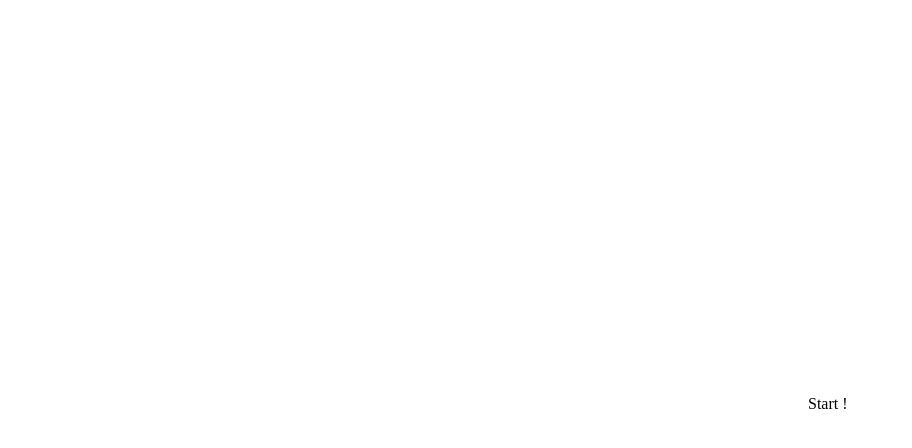
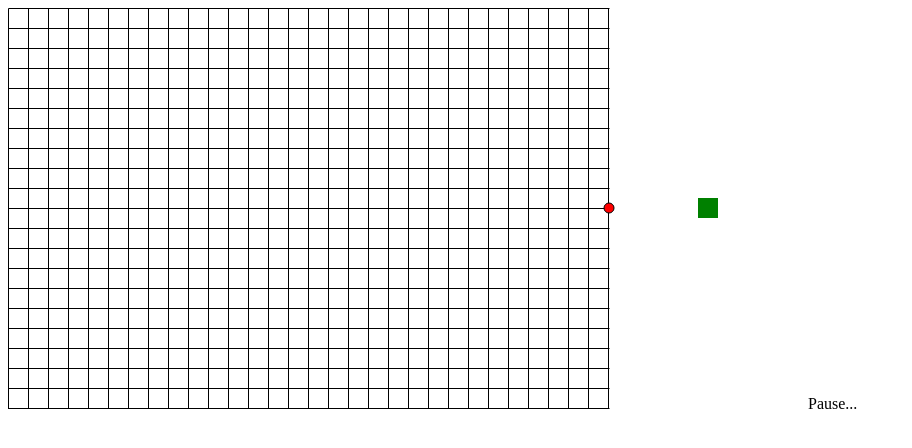
Before and after one commit to SimonGilquin/GamingCanvas, a plain HTML site: page index.html in a window 1280 px wide. Shown: the whole page, without its empty margins (0-912 px from the left). Drawn offline with Linux system fonts and the light colour scheme.

Commit message:
Added new turret button

```diff
--- a/index.html
+++ b/index.html
@@ -2,6 +2,17 @@
 <html>
 <head>
     <title></title>
+    <style type="text/css">
+        a{
+            -webkit-touch-callout: none;
+            -webkit-user-select: none;
+            -khtml-user-select: none;
+            -moz-user-select: none;
+            -ms-user-select: none;
+            user-select: none;
+            cursor: default;
+        }
+    </style>
 </head>
 <body>
 <script src="src/game.js"></script>
--- a/src/game.js
+++ b/src/game.js
@@ -1,6 +1,8 @@
 // Generated by CoffeeScript 1.6.2
 (function() {
-  var draw, drawGrid, drawUI, drawUnit, game, init, moveUnit, update;
+  var autostart, canvas, context, draw, drawGrid, drawUI, drawUnit, game, init, mainButton, moveUnit, update;
+
+  autostart = true;
 
   drawGrid = function() {
     var x, y, _i, _j, _ref, _ref1, _ref2, _ref3;
@@ -18,7 +20,14 @@
     return game.context.closePath();
   };
 
-  drawUI = function() {};
+  drawUI = function() {
+    var context;
+
+    context = game.context;
+    context.rect(690, 190, 20, 20);
+    context.fillStyle = 'green';
+    return context.fill();
+  };
 
   drawUnit = function() {
     var context, unit;
@@ -50,22 +59,41 @@
     return moveUnit();
   };
 
-  init = function() {
-    var canvas, context, game, mainButton;
+  canvas = document.createElement('canvas');
 
-    canvas = document.createElement('canvas');
   canvas.width = 800;
+
   canvas.height = 401;
+
   canvas.x = 0;
+
   canvas.y = 0;
+
   document.body.appendChild(canvas);
+
   context = canvas.getContext('2d');
+
   mainButton = document.createElement('a');
+
   mainButton.innerHTML = 'Start !';
+
   mainButton.onclick = function() {
     return game.start();
   };
+
   document.body.appendChild(mainButton);
+
+  /*
+  resetButton = document.createElement 'a'
+  resetButton.innerHTML = 'Reset'
+  resetButton.onclick = -> game.reset()
+  document.body.appendChild resetButton
+  */
+
+
+  init = function() {
+    var game;
+
     return game = {
       canvas: canvas,
       context: context,
@@ -102,6 +130,10 @@
 
   window.game = game = init();
 
+  if (autostart) {
+    game.start();
+  }
+
 }).call(this);
 
 /*
```
Also changed, not shown: 2 other files. Lines whose indentation alone changed are shown as unchanged.
